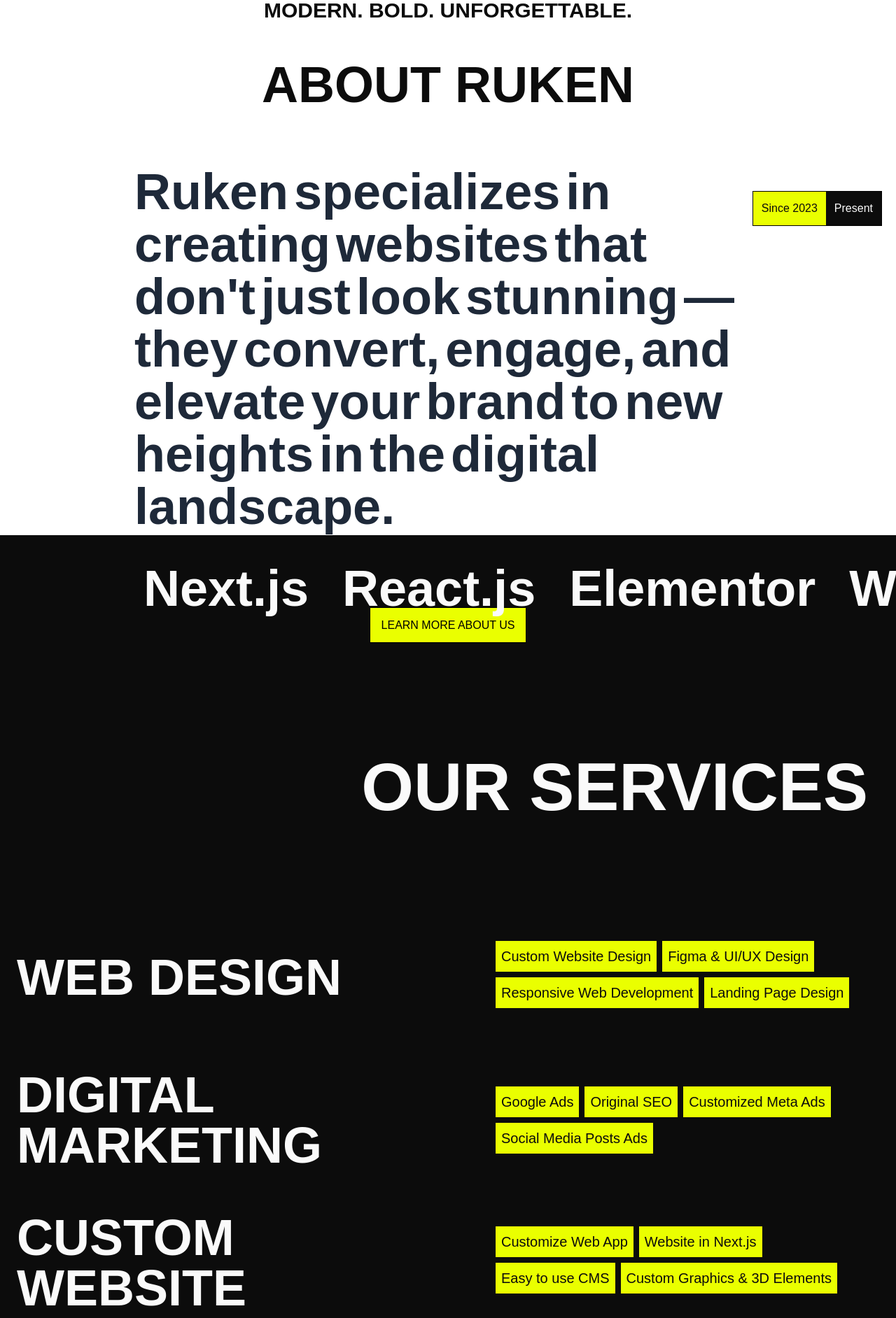
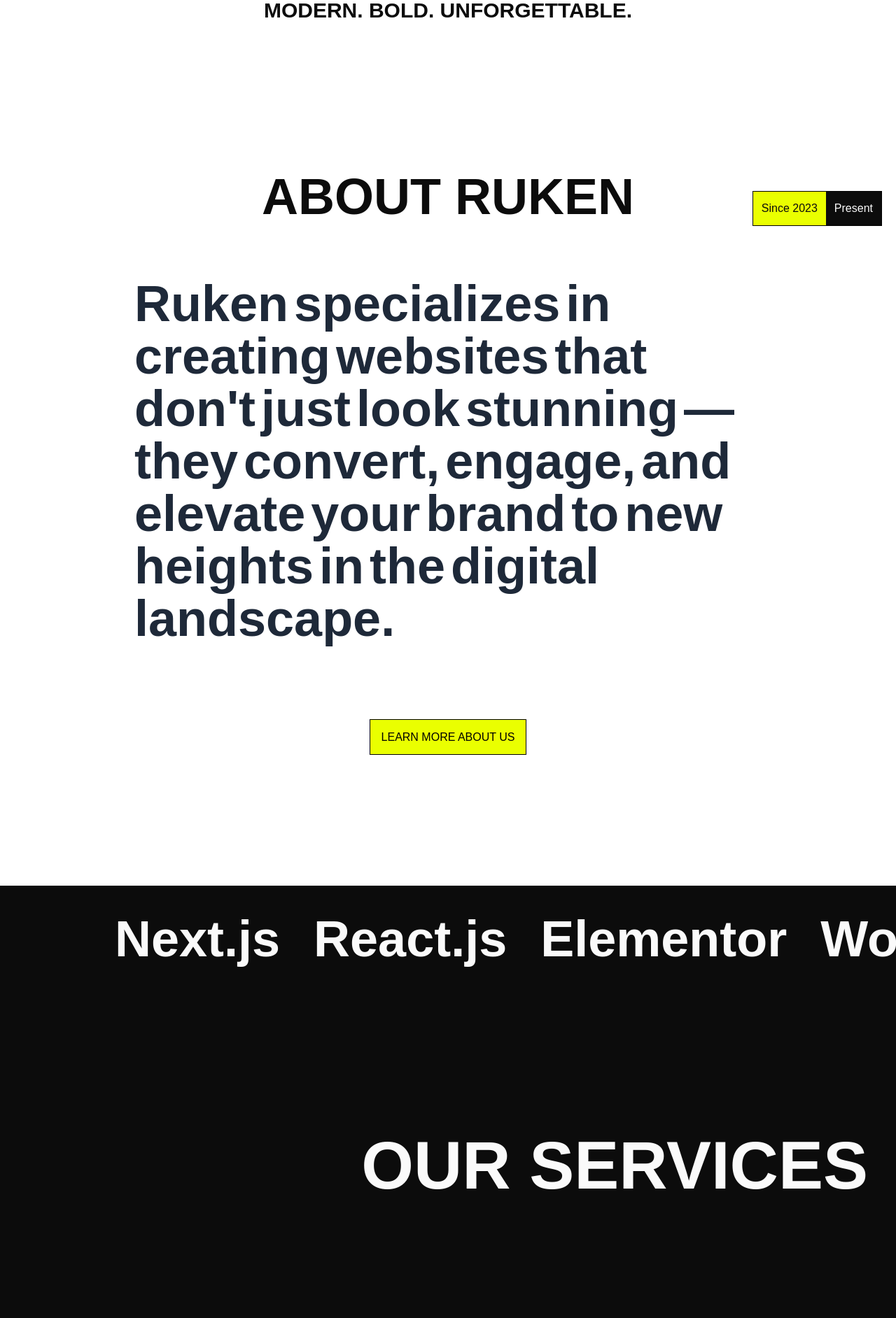
Before and after one commit to RaeesAhmadKhan/rukenwebagency, a Next.js app: page / in a window 1280 px wide. Shown: the part 860-2744 px from the top of the page at 70% size. Built offline with nearby package versions, Linux system fonts and the light colour scheme; a web font is replaced by a local one.

Commit message:
HomePage

```diff
--- a/src/components/footer/webfooter.jsx
+++ b/src/components/footer/webfooter.jsx
@@ -18,7 +18,7 @@ export default function WebFooter() {
       {/* Tablet & Desktop Footer */}
       <section className="hidden lg:flex flex-col">
         {/* Contact Section */}
-        <div className="flex p-10 justify-center items-center bg-[#A240E9] py-30">
+        <div className="flex p-10 justify-center items-center bg-[#A240E9] py-40">
           <div className="w-1/2 max-w-2xl leading-[75px]">
             <motion.h2
               initial={{ opacity: 0, y: 80, scale: 1 }}
@@ -45,7 +45,7 @@ export default function WebFooter() {
         </div>
 
         {/* Footer Section */}
-        <div className="flex flex-col justify-between px-10 bg-[#0C0C0C] pt-20 md:h-[75vh]">
+        <div className="flex flex-col justify-between px-10 bg-[#0C0C0C] pt-20 gap-40">
           {/* Socials */}
           <div className="flex justify-between">
             <motion.p
@@ -114,8 +114,8 @@ export default function WebFooter() {
       {/* Mobile Footer */}
       <section className="lg:hidden">
         {/* Contact Section */}
-        <div className="flex flex-wrap p-5 justify-center items-center bg-[#A240E9]">
-          <div className="leading-[65px] py-5">
+        <div className="flex flex-wrap p-5 justify-center items-center bg-[#A240E9] py-10">
+          <div className="leading-[65px] py-10">
             <motion.h2
               initial={{ opacity: 0, y: 80, scale: 1 }}
               whileInView={{ opacity: 1, y: 0, scale: 1 }}
@@ -136,7 +136,7 @@ export default function WebFooter() {
         </div>
 
         {/* Footer Section */}
-        <div className="flex flex-col gap-10 px-6 bg-[#0C0C0C] py-2">
+        <div className="flex flex-col gap-12 px-6 bg-[#0C0C0C] py-2">
           {/* Socials */}
           <div className="flex justify-between mt-10">
             <motion.p
--- a/src/components/homepage/About.jsx
+++ b/src/components/homepage/About.jsx
@@ -27,7 +27,7 @@ const wordAnimation = {
 
 export default function AboutSection() {
   return (
-      <section className="bg-white md:p-10 p-5 z-100 gap-10 md:gap-30 h-[80vh] md:h-[100vh] ">
+      <section className="bg-white md:p-10 p-5 z-100 gap-10 md:gap-30 my-40">
   <div className="flex items-center justify-center py-20">
     <motion.h2
       initial={{ opacity: 0, y: 80 }}
--- a/src/components/homepage/ServicesSection.jsx
+++ b/src/components/homepage/ServicesSection.jsx
@@ -47,7 +47,7 @@ const ServicesList = [
 
 export default function ServicesSection() {
   return (
-    <section className="flex flex-col  md:py-30  py-10 overflow-hidden bg-[#0c0c0c]">
+    <section className="flex flex-col  md:py-40  py-10 overflow-hidden bg-[#0c0c0c]">
       <h2 className="font-extrabold md:text-8xl text-5xl text-[#fafafa] md:p-10 p-5 md:text-end text-center mb-20">
         OUR SERVICES
       </h2>
```
